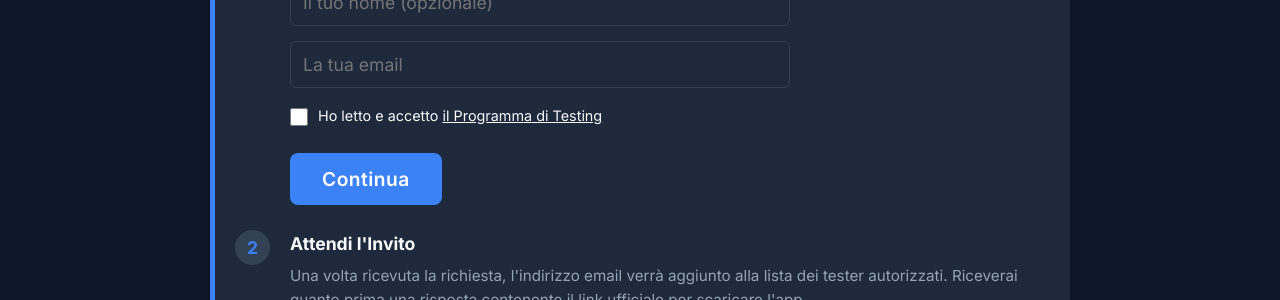
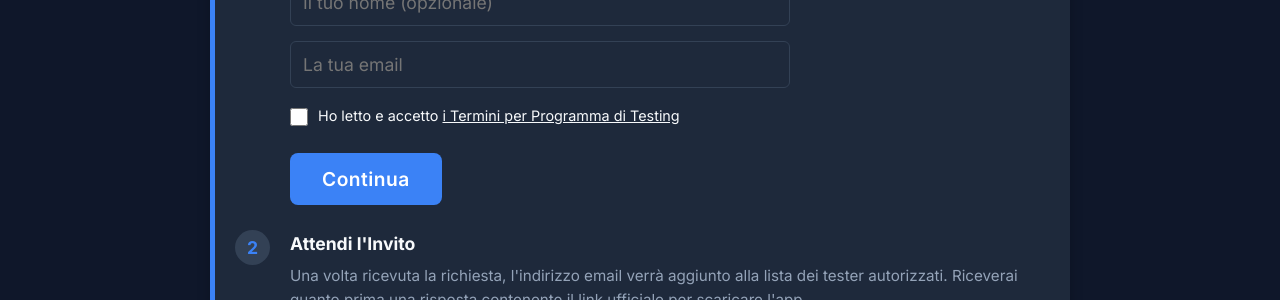
Before and after one commit to digitalcreat0r/sitoweb, a Jekyll site: the page built from _apps/screenrest_it.md, in a window 1280 px wide and 900 px high, scrolled down 2000 px. Shown: the part 153-453 px from the top of the window. Built offline with Jekyll 4.4.1, drawn with Linux system fonts in a browser that asks for light colours.

```diff
--- a/_data/it.yml
+++ b/_data/it.yml
@@ -40,10 +40,10 @@
 step1_desc: "Inserisci i tuoi dati qui sotto. Cliccando su <strong>Continua</strong> si aprirà la tua app di posta con una richiesta precompilata. Devi solo premere invia!"
 placeholder_name: "Il tuo nome (opzionale)"
 placeholder_email: "La tua email"
-agree_to: "Ho letto e accetto "
-testing_programs: "il&nbsp;Programma&nbsp;di&nbsp;Testing"
+agree_to: "Ho letto e accetto"
+testing_programs: "i Termini per Programma di Testing"
 error_email: "Inserisci un indirizzo email valido."
-error_terms: "Devi accettare il&nbsp;Programma&nbsp;di&nbsp;Testing per continuare."
+error_terms: "Devi accettare i Termini per Programma di Testing per continuare."
 
 # Step 2: Attesa
 step2_title: "Attendi l'Invito"
@@ -71,7 +71,7 @@
 idea_title: "Hai un'idea per una nuova app?"
 idea_desc: "Condividi un problema che vorresti risolvere o un'idea per un'app che ti semplificherebbe la vita.<br>Se l'idea è valida, potrei svilupparla!"
 placeholder_idea: "Scrivi qui..."
-idea_terms: "Termini per Feedback e Idee degli Utenti"
+idea_terms: "i Termini per Feedback e Idee degli Utenti"
 error_empty_idea: "Per favore, scrivi la tua idea prima di continuare."
 error_idea_terms: "Devi accettare i Termini per Feedback e Idee degli Utenti per continuare."
 email_idea_subject: "Idea per una nuova app"
```
Also changed, not shown: _data/en.yml (+4 -4 lines).
